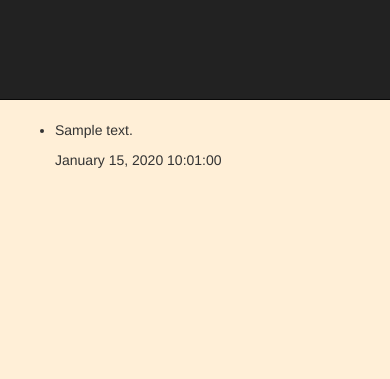
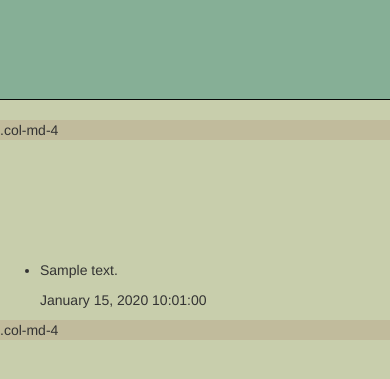
Before and after one commit to pedrosilva88/tuff, a Django app: page /twitter/feed in a window 390 px wide. Shown: the top 379 px of the page. Run offline with Django 3.2, Linux system fonts and the light colour scheme; a user stored in the database is signed in; tables that the repository leaves empty hold one stand-in row (values such as "Sample post"); some libraries are stand-ins or nearby versions.

Commit message:
less updated

```diff
--- a/Less/main.less
+++ b/Less/main.less
@@ -1,17 +1,26 @@
-@tuff-primary-light:    #fff6e9;
-@tuff-primary-medium:   #fffef9;
-@tuff-primary-dark:     #ffefd7;
-@tuff-secondary-light:  #e3f0ff;
-@tuff-secondary-dark:   #d2e7ff;
+@tuff-primary-extralight:  	#C8CEAC;
+@tuff-primary-light:    	#C1BB9C;
+@tuff-primary-medium:   	#A6B394;
+@tuff-primary-dark:     	#86AF96;
+@tuff-primary-extradark:    #828D83;
 
 body {
-	background-color: @tuff-primary-dark;
+	background-color: @tuff-primary-extralight;
 }
 
 .tuff-navbar {
   height: 100px;
+  background-color: @tuff-primary-dark;
 }
 
 .tuff-mainContainer {
 	padding-top: 120px;
 }
+
+.tuff-rightContainer {
+  background-color: @tuff-primary-light;
+}
+
+.tuff-leftContainer {
+  background-color: @tuff-primary-light;
+}
--- a/tuff/static/css/main.css
+++ b/tuff/static/css/main.css
@@ -1,9 +1,16 @@
 body {
-  background-color: #ffefd7;
+  background-color: #C8CEAC;
 }
 .tuff-navbar {
   height: 100px;
+  background-color: #86AF96;
 }
 .tuff-mainContainer {
   padding-top: 120px;
 }
+.tuff-rightContainer {
+  background-color: #C1BB9C;
+}
+.tuff-leftContainer {
+  background-color: #C1BB9C;
+}
--- a/tuff/twitter_feed/templates/twitter_feed/latest_tweets.html
+++ b/tuff/twitter_feed/templates/twitter_feed/latest_tweets.html
@@ -1,7 +1,9 @@
 {% extends "base.html" %}
 
 {% block body %}
-<div class="container tuff-mainContainer">
+<div class="row tuff-mainContainer">
+	<div class="col-md-2 tuff-rightContainer">.col-md-4</div>
+	<div class="col-md-8 tuff-mainContainer">
 		<ul>
 			{% for tweet in tweets %}
 			<li>
@@ -11,4 +13,6 @@
 			{% endfor %}
 		</ul>
 	</div>
+	<div class="col-md-2 tuff-leftContainer">.col-md-4</div>
+</div>
 {% endblock %}
```
Lines whose indentation alone changed are shown as unchanged.
